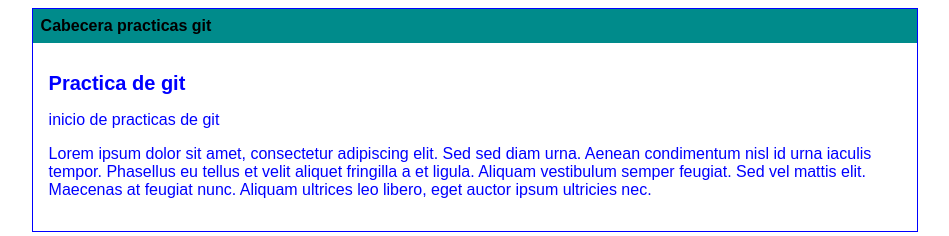
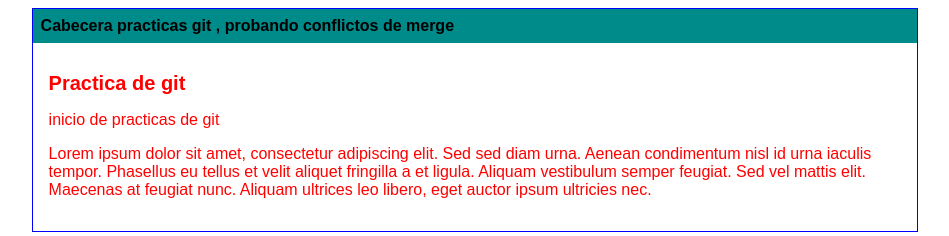
Before and after one commit to Pwneado/proyectoDemo, a plain HTML site: page blogpost.html in a window 1280 px wide. Shown: the whole page, without its empty margins (165-1114 px from the left). Drawn offline with Linux system fonts and the light colour scheme.

Commit message:
modifique color de texto y texto en la cabecera

```diff
--- a/blogpost.html
+++ b/blogpost.html
@@ -10,7 +10,7 @@
 <body>
     <div id="container">
         <div id="cabecera">
-            Cabecera practicas git
+            Cabecera practicas git , probando conflictos de merge
         </div>
         <div id="post">
             <h1>
--- a/css/estilos.css
+++ b/css/estilos.css
@@ -1,6 +1,6 @@
 body
 {
-    color: blue;
+    color: red;
     text-align: left;
     font-family: Arial;
     font-size: 16px;
```
